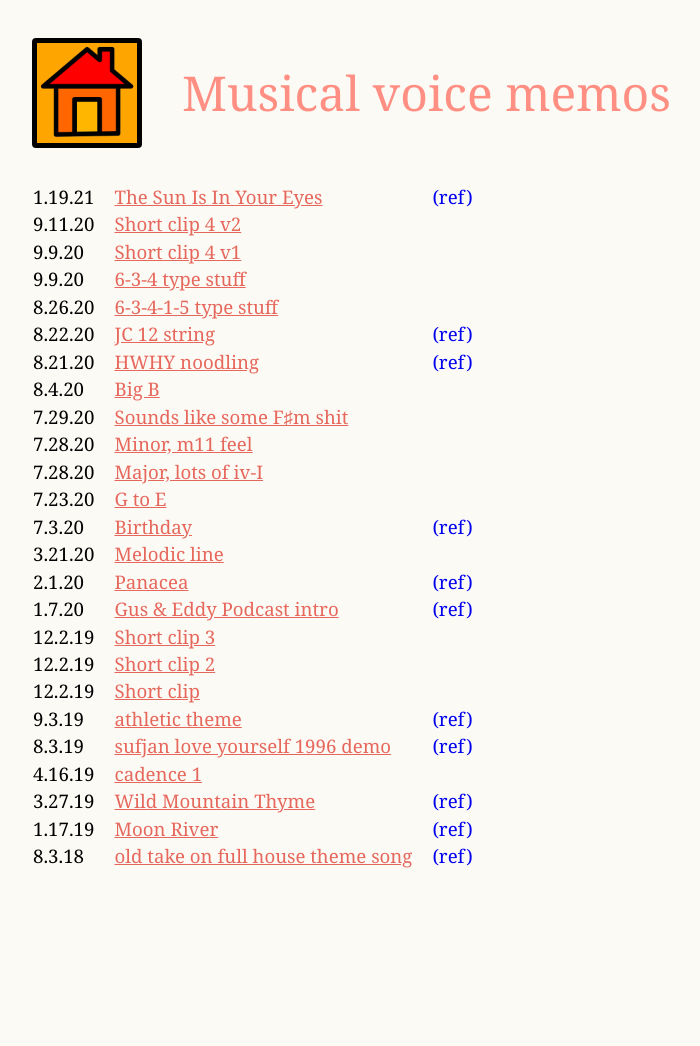
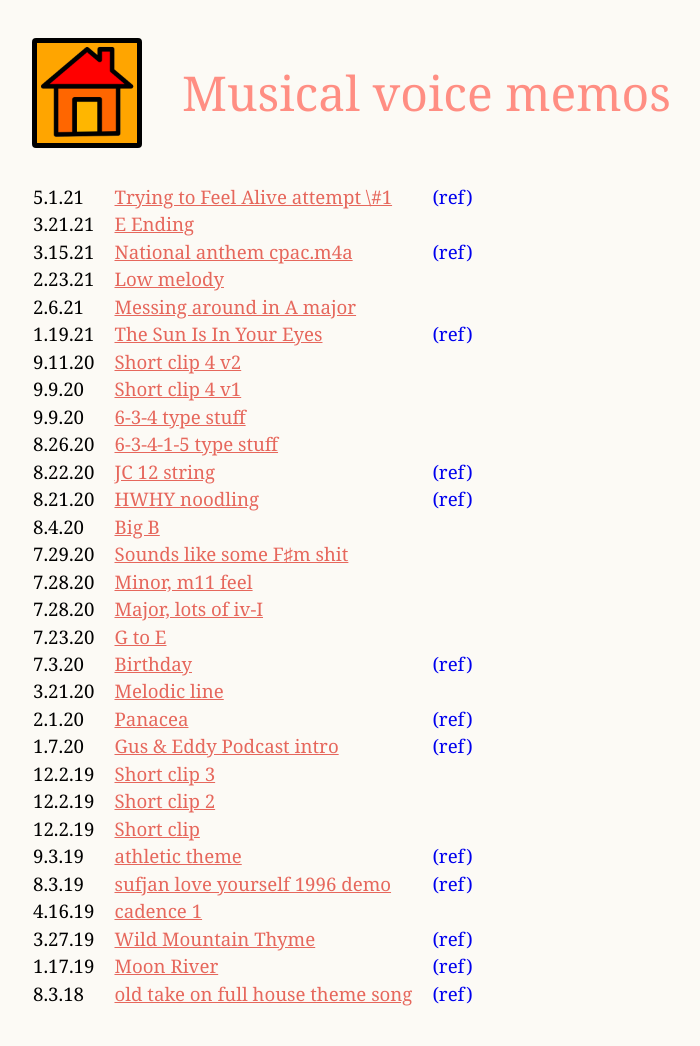
Before and after one commit to russotiro/russotiro.github.io, a Jekyll site: the page built from mvm/mvm.html, in a window 1280 px wide. Shown: the whole page, without its empty margins (6-706 px from the left). Built offline with Jekyll 4.4.1, drawn with Linux system fonts in a browser that asks for light colours; before the commit the page ends 909 px from its top, so only the background shows below that.

Commit message:
5-song mvm update

```diff
--- a/_data/mvm-table.yml
+++ b/_data/mvm-table.yml
@@ -1,4 +1,26 @@
 ---
+  - date: 5.1.21
+    title: Trying to Feel Alive attempt \#1
+    path: Trying to feel alive.m4a
+    ref: https://youtu.be/qytgJ2mbzfM
+
+  - date: 3.21.21
+    title: E Ending
+    path: E Ending.m4a
+
+  - date: 3.15.21
+    title: National anthem cpac.m4a
+    path: National anthem cpac.m4a
+    ref: https://youtu.be/Vga0M4ia5Mc
+
+  - date: 2.23.21
+    title: Low melody
+    path: Low melody.m4a
+
+  - date: 2.6.21
+    title: Messing around in A major
+    path: Messing around in A major.m4a
+
   - date: 1.19.21
     title: The Sun Is In Your Eyes
     path: The Sun Is In Your Eyes.m4a
```
Also changed, not shown: 5 other files.
